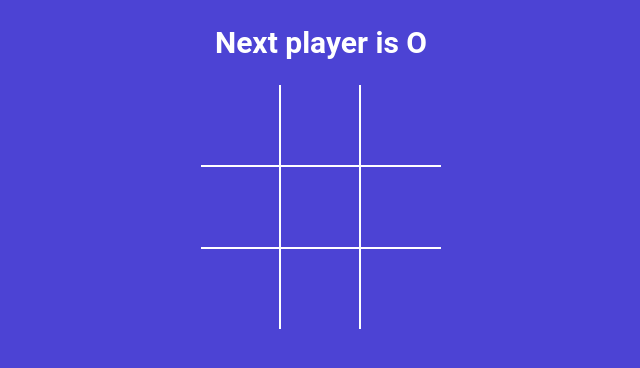
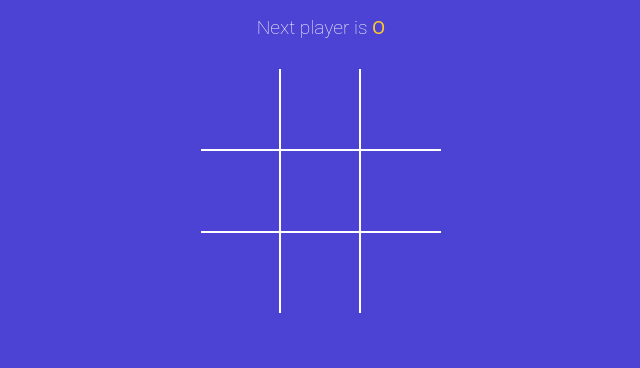
Before and after one commit to sandilya27/TicTacToe, a React (Vite) app: page / in a window 1280 px wide. Shown: the top 368 px of the page, without its empty margins (319-959 px from the left). Built offline with nearby package versions, Linux system fonts and the light colour scheme.

Commit message:
seprated status meaasge and added some styling

```diff
--- a/src/App.jsx
+++ b/src/App.jsx
@@ -2,16 +2,14 @@
 import Board from './components/Board';
 import { useState } from 'react';
 import { calculateWinner } from './calculateWinner';
+import StatusMessage from './components/StatusMessage';
 
 function App() {
   const [square, setSquare] = useState(Array(9).fill(null));
   const [isXNext, setIsXNext] = useState(false);
 
   const winner = calculateWinner(square);
-  const nextPlayer = isXNext ? 'X' : 'O';
-  const statusMessage = winner
-    ? `Winner is ${winner}`
-    : `Next player is ${nextPlayer}`;
+
 
   const handleSquareClick = clickedPosition => {
     if (square[clickedPosition] || winner) {
@@ -31,7 +29,7 @@
 
   return (
     <div className="app">
-      <h2>{statusMessage}</h2>
+      <StatusMessage square={square} winner={winner} isXNext={isXNext} />
       <Board square={square} handleSquareClick={handleSquareClick} />
     </div>
   );
--- /dev/null
+++ b/src/components/StatusMessage.jsx
@@ -0,0 +1,35 @@
+const StatusMessage = ({ winner, isXNext, square }) => {
+  const noMovesLeft = square.every(squareValue => squareValue !== null);
+  const nextPlayer = isXNext ? 'X' : 'O';
+
+  const renderStatusMessage = () => {
+    if (winner) {
+      return <div>Winner is <span className={winner === 'X' ? 'text-green' : 'text-orange'}>
+      {winner}
+    </span></div>;
+    }
+    if (!winner && noMovesLeft) {
+      return (
+        <div>
+          <span className="text-orange">O</span> and{' '}
+          <span className="text-green">X</span>tied
+        </div>
+      );
+    }
+    if (!winner && !noMovesLeft) {
+      return (
+        <div>
+          Next player is{' '}
+          <span className={isXNext ? 'text-green' : 'text-orange'}>
+            {nextPlayer}
+          </span>
+        </div>
+      );
+    }
+
+    return null;
+  };
+  return <h2 className="status-message">{renderStatusMessage()}</h2>;
+};
+
+export default StatusMessage;
```
